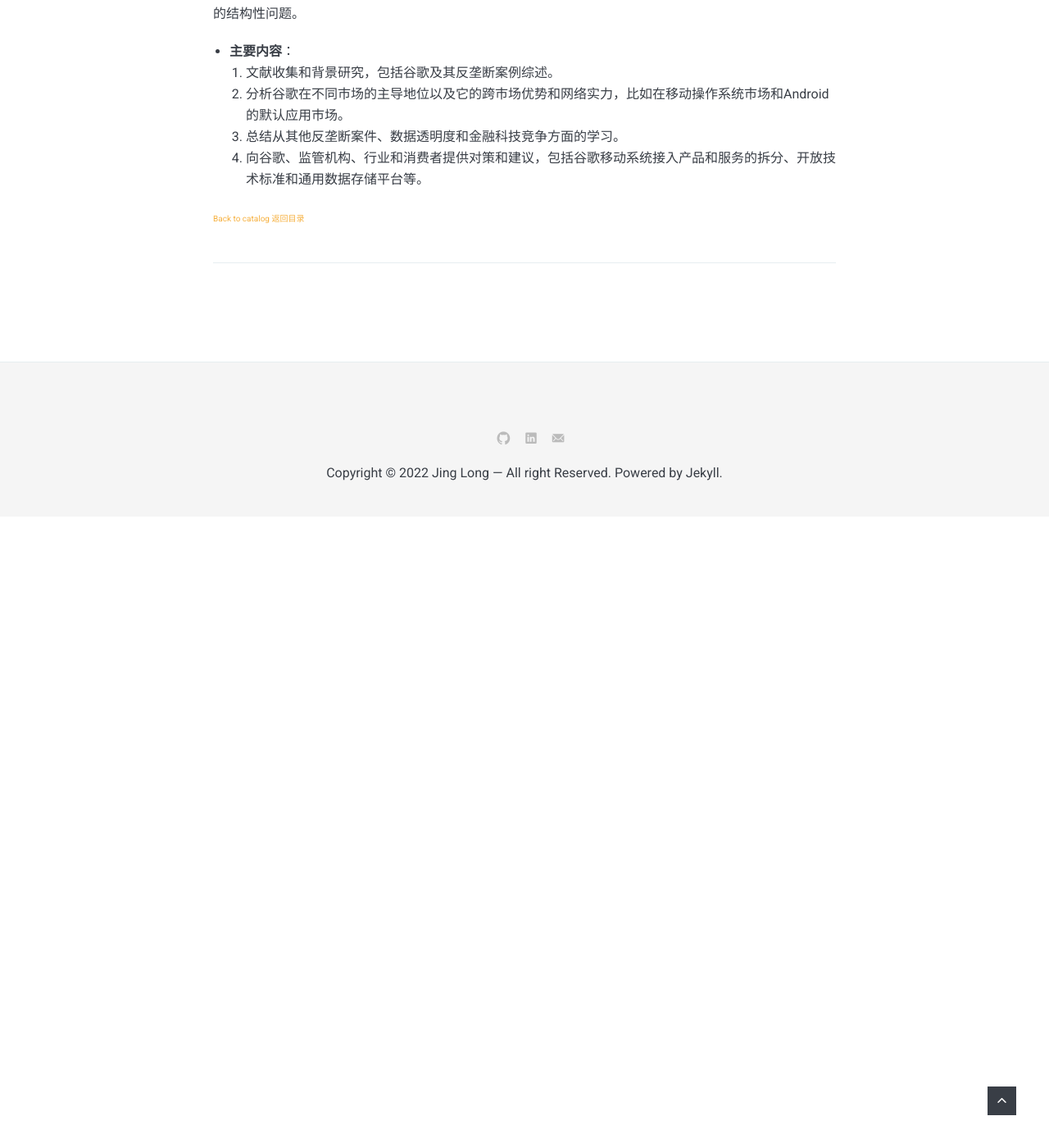
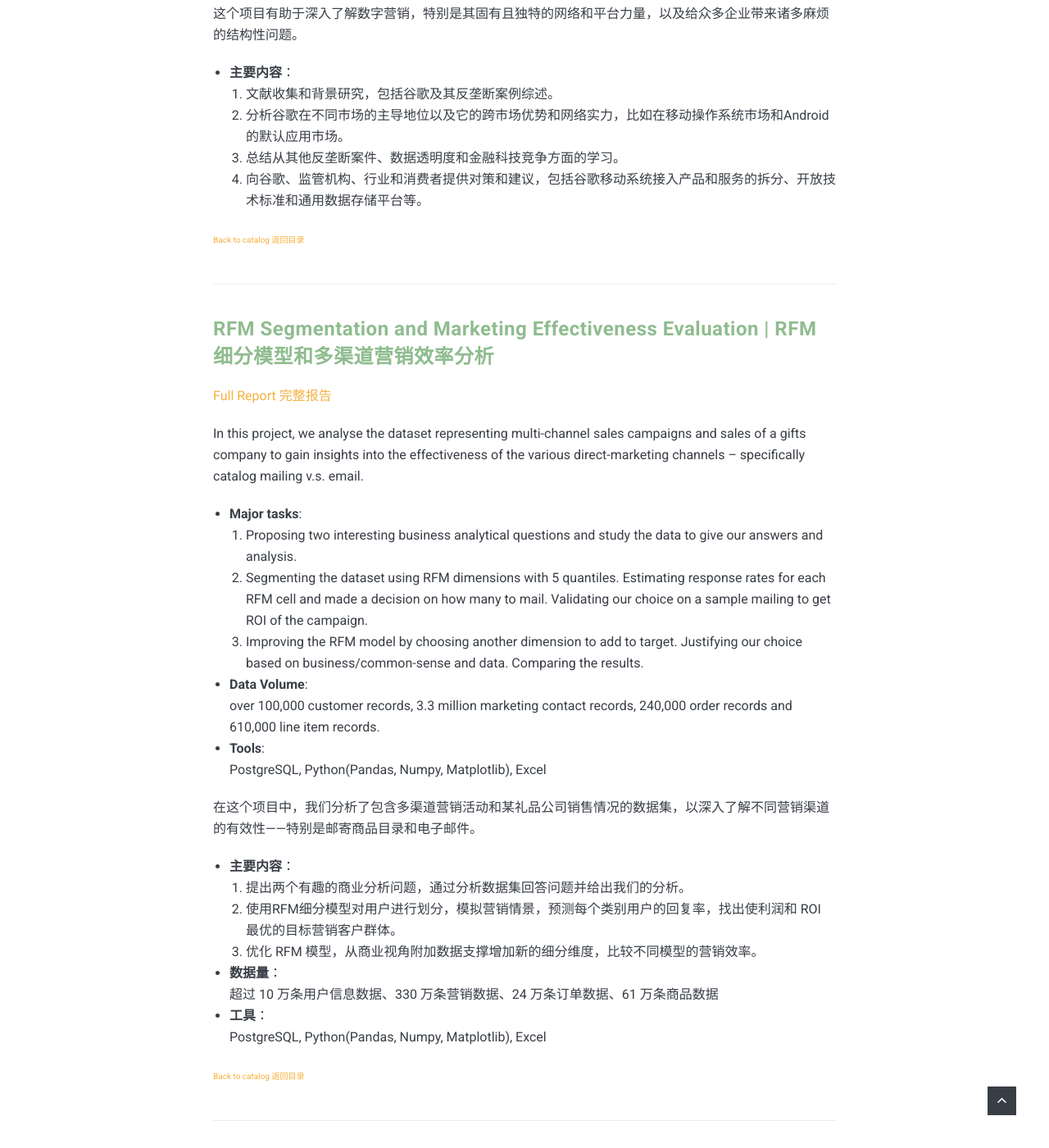
Before and after one commit to jing042323/jing-long, a Jekyll site: the page built from _pages/my-projects.md, in a window 1280 px wide and 1400 px high, scrolled down 2903 px. Shown: the whole window at 82% size. Built offline with Jekyll 4.4.1, drawn with Linux system fonts in a browser that asks for light colours; nearby versions of some CDN libraries; before the commit the page ends 3533 px from its top, so only the background shows below that; some of the changed text lies outside the part shown.

Commit message:
update rfm and myprojects

```diff
--- a/_pages/my-projects.md
+++ b/_pages/my-projects.md
@@ -10,6 +10,7 @@
 1. [NetEase Cloud Music Case Study 网易云音乐用户行为分析和推荐系统算法研究](#netease)
 2. [Google Ads Campaign 谷歌关键词广告投放商业实践与分析](#google_ads)
 3. [Google Antitrust Case 谷歌反垄断案例分析](#google_antitrust)
+4. [RFM Segmentation and Marketing Effectiveness Evaluation RFM 细分模型和多渠道营销效率分析](#rfm)
 
 
 ***
@@ -51,7 +52,6 @@
 2. Conduct an A/B test to adjust website design and eventually get higher CTR.
 2. Make Google Paid/Keyword Advertising through the process of conducting competitor analysis, designing our advertisement, making bidding strategy and publishing our ads online.
 3. Track and adjust the advertising plan according to the effectiveness evaluatation based on the real data from Google Analytics.
-
 - **Data Volume**:
 Daily impression data and user data on our website in March and April 2021
 - **Tools**:
@@ -62,7 +62,6 @@
 2. 通过A/B测试确定和调整网页设置，从而实现更高的CTR。
 2. 完成谷歌广告投放，包括竞争对手分析、广告设计、制定广告投标价格策略和广告发布。
 3. 通过对Google Analytics中的实时数据进行追踪和分析，评估广告投放的效率，调整广告策略。
-
 - **数据量**：
 2021年3月和4月的网站每日广告曝光数据和用户数据。
 - **工具**：
@@ -95,3 +94,32 @@
 [<font size="1">Back to catalog 返回目录</font>](#main)
 
 ***
+
+### <span style="color:DarkSeaGreen"> RFM Segmentation and Marketing Effectiveness Evaluation | RFM 细分模型和多渠道营销效率分析</span> <a name="rfm"></a>
+
+[Full Report 完整报告](https://jing042323.github.io/jing-long/2021/03/01/RFM/)
+
+In this project, we analyse the dataset representing multi-channel sales campaigns and sales of a gifts company to gain insights into the effectiveness of the various direct-marketing channels – specifically catalog mailing v.s. email.
+
+- **Major tasks**:
+1.   Proposing two interesting business analytical questions and study the data to give our answers and analysis.
+2. Segmenting the dataset using RFM dimensions with 5 quantiles. Estimating response rates for each RFM cell and made a decision on how many to mail. Validating our choice on a sample mailing to get ROI of the campaign.
+3. Improving the RFM model by choosing another dimension to add to target. Justifying our choice based on business/common-sense and data. Comparing the results.
+- **Data Volume**:
+over 100,000 customer records, 3.3 million marketing contact records, 240,000 order records and 610,000 line item records.
+- **Tools**:
+PostgreSQL, Python(Pandas, Numpy, Matplotlib), Excel
+
+在这个项目中，我们分析了包含多渠道营销活动和某礼品公司销售情况的数据集，以深入了解不同营销渠道的有效性——特别是邮寄商品目录和电子邮件。
+- **主要内容**：
+1. 提出两个有趣的商业分析问题，通过分析数据集回答问题并给出我们的分析。
+2. 使用RFM细分模型对用户进行划分，模拟营销情景，预测每个类别用户的回复率，找出使利润和 ROI 最优的目标营销客户群体。
+3. 优化 RFM 模型，从商业视角附加数据支撑增加新的细分维度，比较不同模型的营销效率。
+- **数据量**：
+超过 10 万条用户信息数据、330 万条营销数据、24 万条订单数据、61 万条商品数据
+- **工具**：
+PostgreSQL, Python(Pandas, Numpy, Matplotlib), Excel
+
+[<font size="1">Back to catalog 返回目录</font>](#main)
+
+***
--- a/_posts/2022-07-02-RFM.markdown
+++ b/_posts/2022-07-02-RFM.markdown
@@ -279,7 +279,7 @@
 
 - Check on independence
 <p align="center">
-<img src="{{site.baseurl}}/assets/img/RFM/21.jpg" height="500" width="300" />
+<img src="{{site.baseurl}}/assets/img/RFM/21.jpg" height="500" width="500" />
 </p>
 
 From the correlation heat map, it seems that the R,F,M,L params do not have a high correlation with each other. Also, none of the attributes display perfect collinearity with each other.
```
